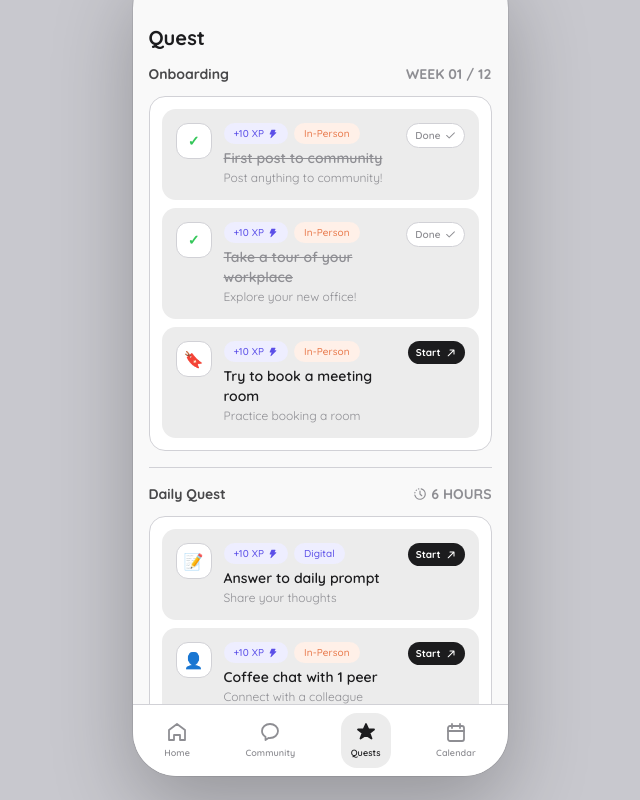
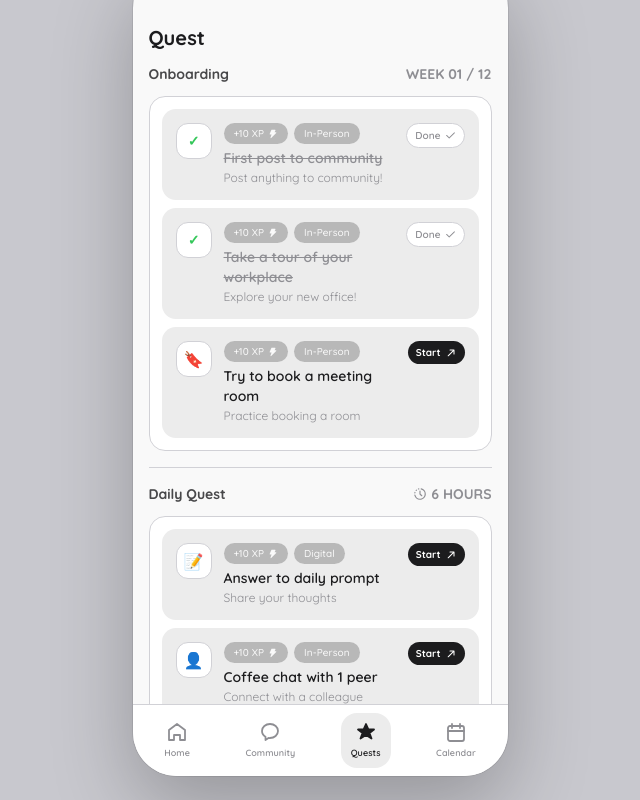
Before and after one commit to sjaine/sona, a Next.js app: page / in a window 1280 px wide. Both pictures are taken after a click on the button "Quests". Shown: the part 60-860 px from the top of the page, without its empty margins (320-960 px from the left). Built offline with nearby package versions, Linux system fonts and the light colour scheme.

Commit message:
Fix: Quests Screen

```diff
--- a/src/components/screens/QuestsScreen.tsx
+++ b/src/components/screens/QuestsScreen.tsx
@@ -3,13 +3,13 @@ import { useState } from "react";
 import { QUESTS, Quest } from "@/lib/data";
 
 const TYPE_COLORS: Record<string, string> = {
-  "In-Person": "var(--accent-2-light)",
-  Digital: "var(--accent-light)",
+  "In-Person": "#B8B8B8",
+  Digital: "#B8B8B8",
   Social: "var(--green-light)",
 };
 const TYPE_TEXT: Record<string, string> = {
-  "In-Person": "var(--accent-2)",
-  Digital: "var(--accent)",
+  "In-Person": "#FAFAFA",
+  Digital: "#FAFAFA",
   Social: "var(--green)",
 };
 
@@ -48,8 +48,8 @@ function QuestRow({
           <span
             className="chip"
             style={{
-              background: "var(--accent-light)",
-              color: "var(--accent)",
+              background: "#B8B8B8",
+              color: "#FAFAFA",
               border: "none",
               fontSize: 10,
             }}
@@ -281,10 +281,9 @@ export default function QuestsScreen() {
           <div className="sheet slide-up" onClick={(e) => e.stopPropagation()}>
             <div
               className="w-8 h-1 rounded-full mx-auto mb-4"
-              style={{ background: "var(--border)" }}
             />
             <div className="flex gap-1.5 mb-3">
-              <span className="chip chip-accent text-xs">
+              <span className="chip text-xs">
                 +{startedQuest.xp} XP{" "}
                 <svg
                   xmlns="http://www.w3.org/2000/svg"
```
